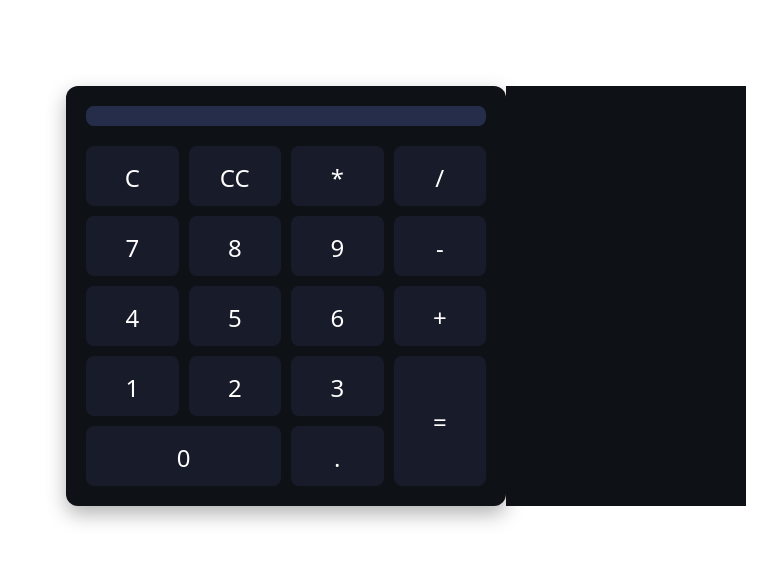
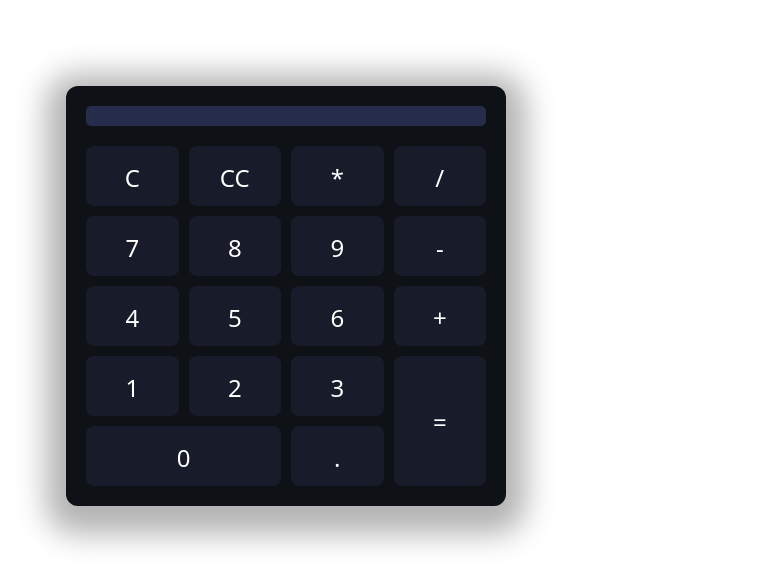
Before and after one commit to sakikout/Calculadora-TS, a React (Vite) app in the folder calculadora-ts/: page / in a window 1280 px wide. Shown: the part 104-690 px from the top of the page, without its empty margins (234-1011 px from the left). Built offline with nearby package versions, Linux system fonts and the light colour scheme.

Commit message:
Update styles.ts

```diff
--- a/calculadora-ts/src/components/styles.ts
+++ b/calculadora-ts/src/components/styles.ts
@@ -12,10 +12,11 @@ export const Grid = styled.div`
 `;
 
 export const HistoryContainer = styled.div`
-
+    display: flex;
+    flex-direction: column;
+    align-items: center;
     width: 200px;
     margin: 100px auto;
-    background: #0E1116;
     padding: 20px;
 `;
 
@@ -30,7 +31,7 @@ export const CalculatorContainer = styled.div`
   background: #0E1116;
   padding: 20px;
   border-radius: 12px;
-  box-shadow: 0 8px 20px rgba(0, 0, 0, 0.3);
+  box-shadow: 0 8px 30px 20px rgba(0, 0, 0, 0.3);
 `;
 
 export const Display = styled.div`
@@ -38,7 +39,7 @@ export const Display = styled.div`
   color:rgb(255, 255, 255);
   font-size: 2rem;
   padding: 10px;
-  border-radius: 8px;
+  border-radius: 5px;
   margin-bottom: 20px;
   text-align: right;
 `;
```
